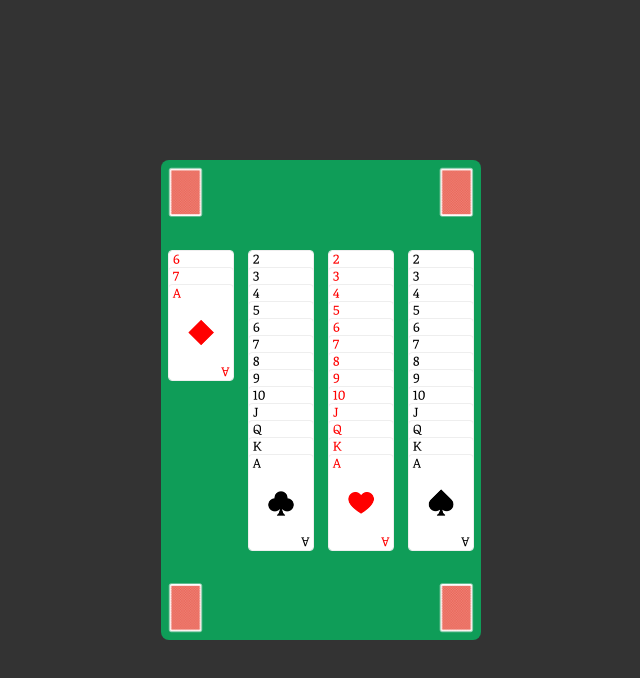
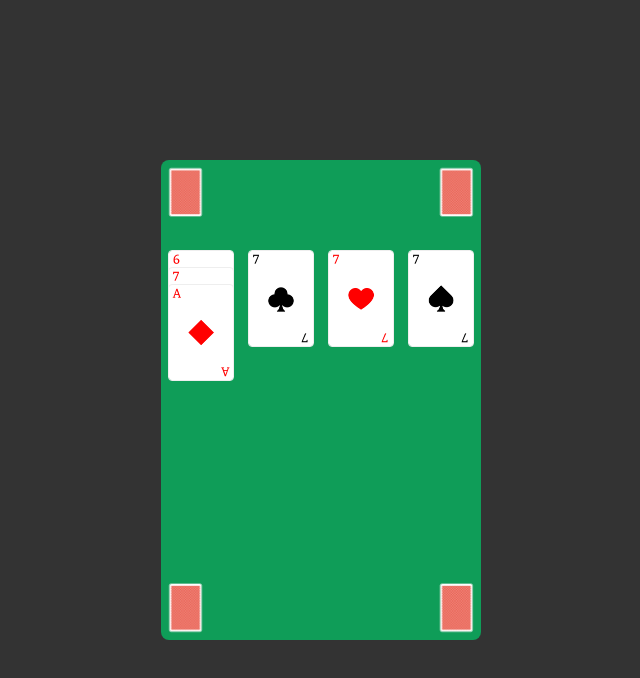
Before and after one commit to shidqon/sevens, a plain HTML site: page index.html in a window 1280 px wide. Shown: the whole page, without its empty margins (319-959 px from the left). Drawn offline with Linux system fonts and the light colour scheme.

Commit message:
loop card line

```diff
--- a/index.html
+++ b/index.html
@@ -40,59 +40,17 @@
   <div id="container">
     <div id="board">
       <div id="card-board">
-        <div class="card-line">
+        <div
+          v-for="type in types"
+          :key="type"
+          class="card-line">
           <card
             v-for="card in cards"
             :key="card"
-            type="diamonds"
+            :type="type"
             :num="card"
             :as-down="asDown"
-            v-show="isShow('diamonds', card)"></card>
-        </div>
-        <div class="card-line">
-          <div class="card card--clubs--2 card--down"></div>
-          <div class="card card--clubs--3 card--down"></div>
-          <div class="card card--clubs--4 card--down"></div>
-          <div class="card card--clubs--5 card--down"></div>
-          <div class="card card--clubs--6 card--down"></div>
-          <div class="card card--clubs--7 card--center"></div>
-          <div class="card card--clubs--8 card--up"></div>
-          <div class="card card--clubs--9 card--up"></div>
-          <div class="card card--clubs--10 card--up"></div>
-          <div class="card card--clubs--j card--up"></div>
-          <div class="card card--clubs--q card--up"></div>
-          <div class="card card--clubs--k card--up"></div>
-          <div class="card card--clubs--a card--up"></div>
-        </div>
-        <div class="card-line">
-          <div class="card card--hearts--2 card--down"></div>
-          <div class="card card--hearts--3 card--down"></div>
-          <div class="card card--hearts--4 card--down"></div>
-          <div class="card card--hearts--5 card--down"></div>
-          <div class="card card--hearts--6 card--down"></div>
-          <div class="card card--hearts--7 card--center"></div>
-          <div class="card card--hearts--8 card--up"></div>
-          <div class="card card--hearts--9 card--up"></div>
-          <div class="card card--hearts--10 card--up"></div>
-          <div class="card card--hearts--j card--up"></div>
-          <div class="card card--hearts--q card--up"></div>
-          <div class="card card--hearts--k card--up"></div>
-          <div class="card card--hearts--a card--up"></div>
-        </div>
-        <div class="card-line">
-          <div class="card card--spades--2 card--down"></div>
-          <div class="card card--spades--3 card--down"></div>
-          <div class="card card--spades--4 card--down"></div>
-          <div class="card card--spades--5 card--down"></div>
-          <div class="card card--spades--6 card--down"></div>
-          <div class="card card--spades--7 card--center"></div>
-          <div class="card card--spades--8 card--up"></div>
-          <div class="card card--spades--9 card--up"></div>
-          <div class="card card--spades--10 card--up"></div>
-          <div class="card card--spades--j card--up"></div>
-          <div class="card card--spades--q card--up"></div>
-          <div class="card card--spades--k card--up"></div>
-          <div class="card card--spades--a card--up"></div>
+            v-show="isShow(type, card)"></card>
         </div>
       </div>
       <div id="players">
```
